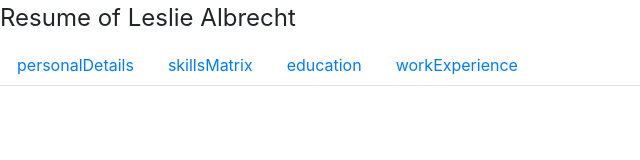
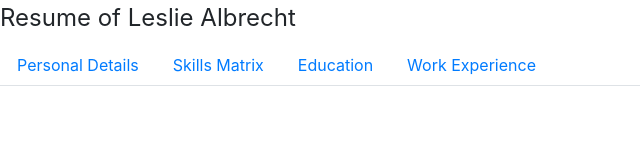
Before and after one commit to rooirampokker/resume-builder, a React (Create React App) app: page / in a window 1280 px wide. Shown: the top 160 px of the page, without its empty margins (0-640 px from the left). Built offline with nearby package versions, Linux system fonts and the light colour scheme.

Commit message:
changed sections away from came-casing

```diff
--- a/src/data/Resume.js
+++ b/src/data/Resume.js
@@ -1,13 +1,13 @@
 const Resume = {
     "heading": "Resume of Leslie Albrecht",
-    "personalDetails": {
+    "Personal Details": {
         "firstName": "Leslie",
         "lastName": "Albrecht",
         "phoneNumber": "+27827112573",
         "github": "https://github.com/rooirampokker",
         "location": "Randburg, Gauteng"
     },
-    "skillsMatrix": {
+    "Skills Matrix": {
         "current": {
             "extensive": [
                 "PHP 4 & 5 (+10 years experience)",
@@ -50,7 +50,7 @@ const Resume = {
             "limited": []
         }
     },
-    "education": [
+    "Education": [
         {
             "name": "ZCE (Zend Certified Engineer)",
             "dateAchieved": "04/2006",
@@ -91,7 +91,7 @@ const Resume = {
             ]
         }
     ],
-    "workExperience": [
+    "Work Experience": [
         {
             "organisation": "Kantar Millward Brown",
             "role": "Full Stack Engineer",
```
